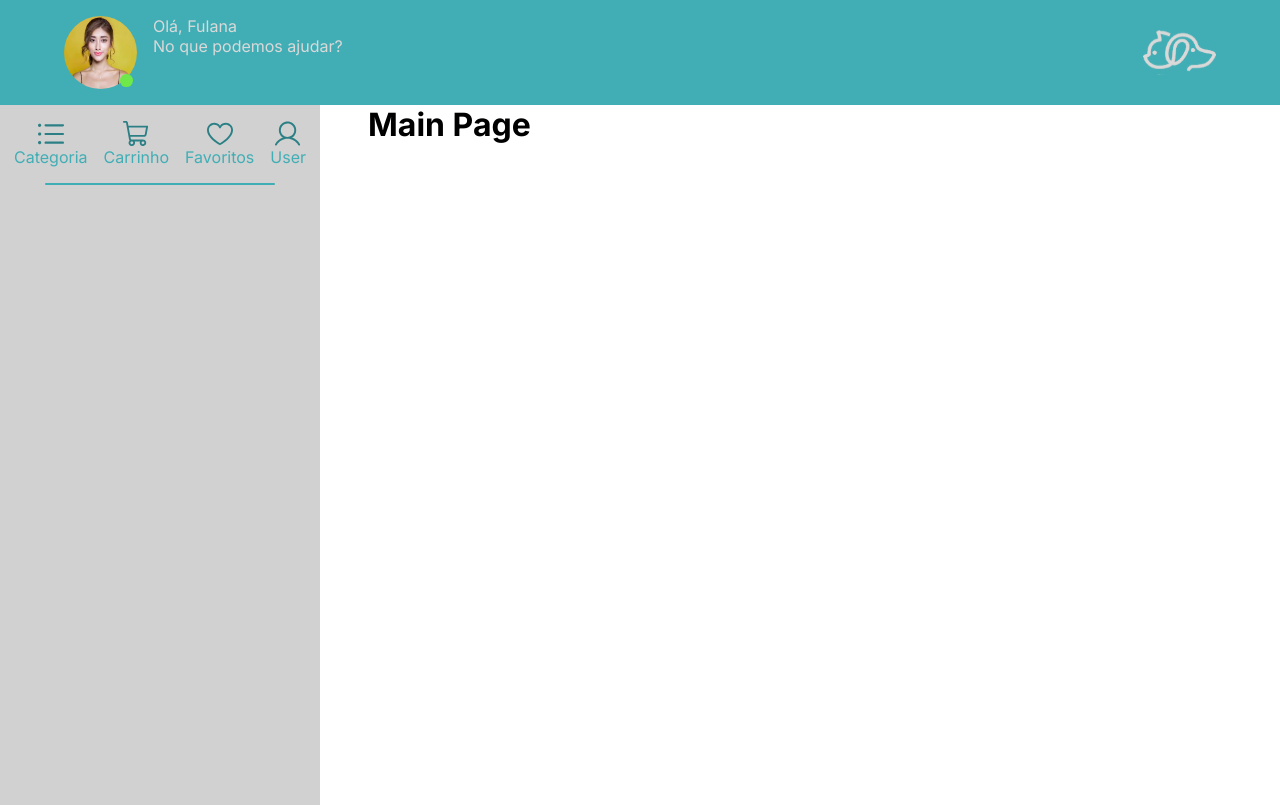
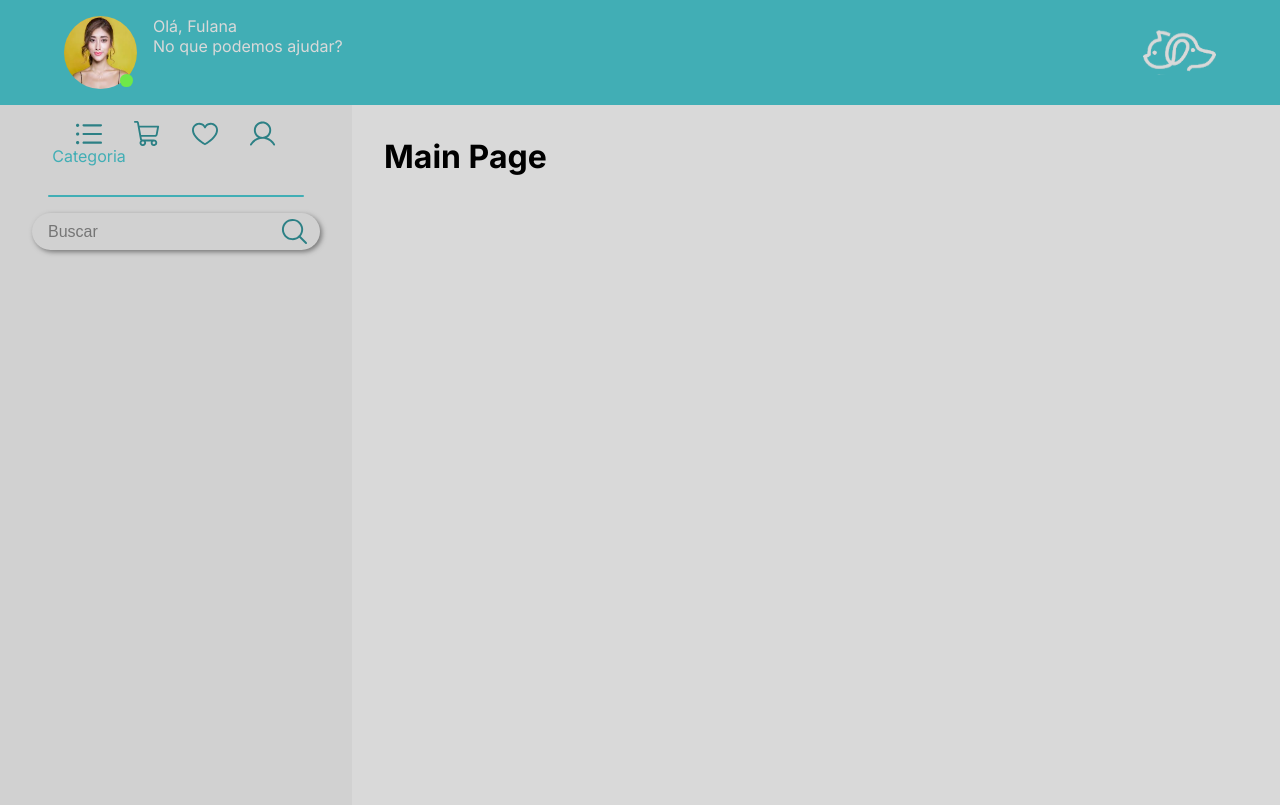
Before and after one commit to DevsYard/gsevenapp, a Next.js app: page /userhome in a window 1280 px wide. Built offline with nearby package versions, Linux system fonts and the light colour scheme.

Commit message:
feature:  - criadas página categorias,  - criado botão de search

```diff
--- a/src/app/components/Categories/index.tsx
+++ b/src/app/components/Categories/index.tsx
@@ -1,53 +1,169 @@
+'use client'
+
 import Image from 'next/image'
 import styles from '../../page.module.sass'
-import Link from 'next/link';
+import Link from 'next/link'
+import { useState } from 'react'
+
+
+interface Item {
+	img: string
+	alt: string
+	text: string
+}
 
 export default function Categories() {
-  return(
+
+
+  const [animation, setAnimation] = useState([
+    styles.functionBtnOff,
+    styles.functionBtnIn,
+    styles.functionBtnIn,
+    styles.functionBtnIn
+  ])
+  const [pageAnimate, setPageAnimate] = useState(styles.cards)
+  const [cards, setCards] = useState('categoria')
+
+  const options: Item[] = [
+    {
+      img: '/categories.svg',
+      alt: 'categoria',
+      text: 'Categoria'
+    },
+    {
+      img: '/chart.svg',
+      alt: 'carrinho',
+      text: 'Carrinho'
+    },
+    {
+      img: '/favorites.svg',
+      alt: 'favoritos',
+      text: 'Favoritos'
+    },
+    {
+      img: '/user.svg',
+      alt: 'usuario',
+      text: 'Usuário'
+    },
+  ]
+
+
+  function animate(e: any) {
+    let alt = e.target.alt
+    console.log(e.target)
+
+    if(alt === 'categoria') {
+      setAnimation([
+				styles.functionBtnOff,
+				styles.functionBtnIn,
+				styles.functionBtnIn,
+				styles.functionBtnIn,
+			])
+      setCards(options[0].alt)
+    }
+    if(alt === 'carrinho') {
+      setAnimation([
+        styles.functionBtnIn,
+				styles.functionBtnOff,
+				styles.functionBtnIn,
+				styles.functionBtnIn,
+			])
+      setCards(options[1].alt)
+    }
+    if(alt === 'favoritos') {
+      setAnimation([
+        styles.functionBtnIn,
+				styles.functionBtnIn,
+				styles.functionBtnOff,
+				styles.functionBtnIn,
+			])
+      setCards(options[2].alt)
+    }
+    if(alt === 'usuario') {
+      setAnimation([
+        styles.functionBtnIn,
+				styles.functionBtnIn,
+				styles.functionBtnIn,
+				styles.functionBtnOff,
+			])
+      setCards(options[3].alt)
+    }
+
+    if (pageAnimate === styles.cards) {
+			setPageAnimate(styles.cardsAnimate)
+		} else {
+			setPageAnimate(styles.cards)
+		}
+  }
+
+  return (
 		<div className={styles.categories}>
 			<nav className={styles.optionsMenu}>
-        <div className={styles.selection}>
+				<div
+					className={styles.selection}
+          >
 					<Image
-            src='/categories.svg'
-            alt='Categoria'
+  					onClick={(e) => animate(e)}
+						src={options[0].img}
+						alt={options[0].alt}
 						width={26}
 						height={26}
 						priority
 					/>
-          <p>Categoria</p>
+					<div className={animation[0]}>{options[0].text}</div>
 				</div>
-        <div className={styles.selection}>
+				<div
+					className={styles.selection}
+          >
 					<Image
-            src='/chart.svg'
-            alt='Carrinho'
+  					onClick={(e) => animate(e)}
+						src={options[1].img}
+						alt={options[1].alt}
 						width={26}
 						height={26}
 						priority
 					/>
-          <p>Carrinho</p>
+					<div className={animation[1]}>{options[1].text}</div>
 				</div>
-        <div className={styles.selection}>
+				<div
+					className={styles.selection}
+          >
 					<Image
-            src='/favorites.svg'
-            alt='favoritos'
+	  				onClick={(e) => animate(e)}
+						src={options[2].img}
+						alt={options[2].alt}
 						width={26}
 						height={26}
 						priority
 					/>
-          <p>Favoritos</p>
+					<div className={animation[2]}>{options[2].text}</div>
 				</div>
-        <div className={styles.selection}>
+				<div
+					className={styles.selection}
+          >
 					<Image
-            src='/user.svg'
-            alt='User'
+		  			onClick={(e) => animate(e)}
+						src={options[3].img}
+						alt={options[3].alt}
 						width={26}
 						height={26}
 						priority
 					/>
-          <p>User</p>
+					<div className={animation[3]}>{options[3].text}</div>
 				</div>
 			</nav>
 			<div className={styles.divider}></div>
+			<label className={styles.search}>
+				<input
+					placeholder='Buscar'
+					id='search'
+					className={styles.input}
+					type='text'
+				/>
+				<div className={styles.imgSearch}>
+					<Image src='/lupa.svg' alt='Busca' width={26} height={26} />
 				</div>
-  )
+			</label>
+		</div>
+	);
 }
--- a/src/app/page.module.sass
+++ b/src/app/page.module.sass
@@ -1,6 +1,6 @@
 @use 'variables'
 
-.main
+.mainLogin
   display: flex
 
 .aside
@@ -86,9 +86,10 @@
   display: flex
   overflow-x: hidden
   flex-direction: column
+
 #content
   display: flex
-  gap: 3rem
+
 //NavBar
 .profile
   position: relative
@@ -127,31 +128,51 @@
   align-items: center
   padding: 1rem
   background: variables.$primary-shadow
-  width: 25vw
   min-height: calc(100vh - 100px)
   & .optionsMenu
     display: flex
     justify-content: space-between
-    gap: 1rem
+    gap: 2rem
     color: variables.$btnPrimary
+    padding-bottom: 2rem
+    z-index: 10
     & .selection
       display: flex
       flex-direction: column
       align-items: center
       position: relative
-      & p
-        text-align: center
-        top: 50%
+      & .functionBtnOff
+        @include variables.functionBtn(nameAnimationOff)
+        z-index: 0
+      & .functionBtnIn
+        @include variables.functionBtn(nameAnimationIn)
+        z-index: -1
+
+
   & .divider
     margin-top: 1rem
     background: variables.$secondary
     width: 80%
     height: 2px
     border-radius: 10px
-
+  & .search
+    position: relative
+    margin: 1rem
+    & .input
+      border-radius: 50px
+      cursor: pointer
+    & .imgSearch
+      position: absolute
+      right: 0.8rem
+      top: 0.3rem
+      cursor: pointer
 
 
 .mainPage
+  display: flex
+  flex: 1
+  padding: 2rem
+  background: variables.$primary
 
 
 
--- a/src/app/signin/page.tsx
+++ b/src/app/signin/page.tsx
@@ -1,10 +1,24 @@
+'use client'
+
 import Image from 'next/image'
 import styles from '../page.module.sass'
-import Link from 'next/link';
+import Link from 'next/link'
+import { useState } from 'react'
 
 export default function SignIn() {
+
+	const [mostraSenha, setMostraSenha] = useState<string>('password')
+
+	function handleLogin() {
+
+	}
+
+	function handleMostrarSenha(e: any) {
+		e.target.checked ? setMostraSenha('text') : setMostraSenha('password')
+	}
+
   return (
-		<main className={styles.main}>
+		<main className={styles.mainLogin}>
 			<aside className={styles.aside}>
 				<Image
 					src='/Logo.svg'
@@ -21,9 +35,20 @@ export default function SignIn() {
 					className={styles.input}
 					type='text'
 				/>
-				<input placeholder='Senha' className={styles.input} type='text' />
-
-				<button className={styles.inputBtn} type='button'>
+				<input
+					placeholder='Senha'
+					className={styles.input}
+					type={mostraSenha}
+				/>
+				<label className={styles.checkLabel}>
+					Mostrar senha
+					<input
+						className={styles.checkbox}
+						type='checkbox'
+						onChange={(event) => handleMostrarSenha(event)}
+					/>
+				</label>
+				<button className={styles.inputBtn} onClick={() => handleLogin} type='button'>
 					Logar
 				</button>
 				<button className={styles.inputGoogle} type='button'>
@@ -47,9 +72,11 @@ export default function SignIn() {
 					Logar com Facebook
 				</button>
 				<p>
-					<Link className={styles.link} href="/signup">Ou crie seu cadastro</Link>
+					<Link className={styles.link} href='/signup'>
+						Ou crie seu cadastro
+					</Link>
 				</p>
 			</form>
 		</main>
-	);
+	)
 }
--- a/src/app/variables.sass
+++ b/src/app/variables.sass
@@ -54,6 +54,37 @@
     width: $w
     height: $h
 
+@mixin functionBtn($selected)
+  position: absolute
+  text-align: center
+  cursor: pointer
+  color: #41AEB5
+  @if($selected == 'nameAnimationOff')
+    animate: 600ms nameAnimationOff ease-in
+    bottom: -1.2rem
+    opacity: 1
+  @else
+    animate: 600ms nameAnimationIn ease-in
+    opacity: 0
+
+
+@keyframes nameAnimationOff
+  0%
+    opacity: 0
+    bottom: 0
+  100%
+    opacity: 1
+    bottom: -1.2
+
+
+@keyframes nameAnimationIn
+  0%
+    opacity: 1
+    bottom: -1.2
+  100%
+    opacity: 0
+    bottom: 0
+
 
 $secondary: #41AEB5
 $primary: #D9D9D9
```
Also changed, not shown: data.json (added, +73 -0 lines), src/app/signup/page.tsx (+7 -2 lines), public/lupa.svg (added). Lines whose indentation alone changed are shown as unchanged.
